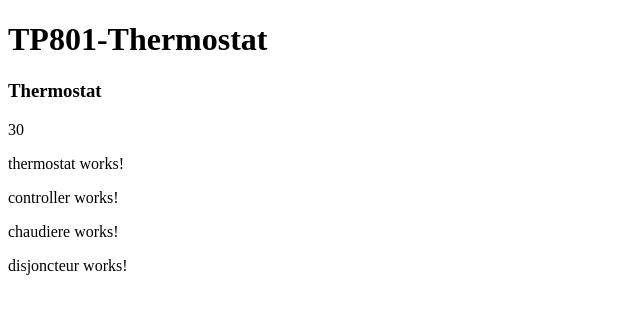
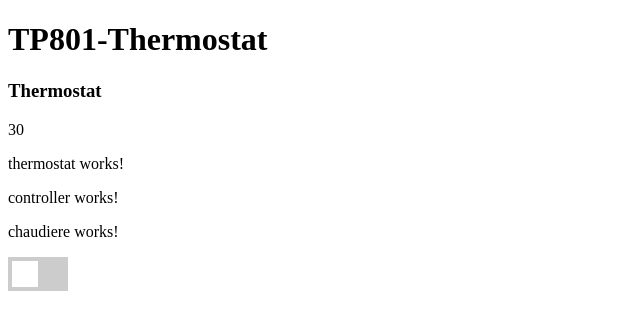
Before and after one commit to RemiChavance/TP801-Thermostat, an Angular app: page / in a window 1280 px wide. Shown: the top 330 px of the page, without its empty margins (0-640 px from the left). Built offline with nearby package versions, Linux system fonts and the light colour scheme.

Commit message:
Adding button On/off

```diff
--- a/angular.json
+++ b/angular.json
@@ -122,5 +122,8 @@
         }
       }
     }
+  },
+  "cli": {
+    "analytics": "05ebaa1d-3176-4d77-a705-923d4641638f"
   }
 }
--- a/src/app/app.module.ts
+++ b/src/app/app.module.ts
@@ -1,5 +1,6 @@
 import { NgModule } from '@angular/core';
 import { BrowserModule } from '@angular/platform-browser';
+import { FormsModule } from '@angular/forms';
 
 import { AppRoutingModule } from './app-routing.module';
 import { AppComponent } from './app.component';
@@ -20,6 +21,7 @@ import { ThermometreComponent } from './components/thermometre/thermometre.compo
   ],
   imports: [
     BrowserModule,
+    FormsModule,
     AppRoutingModule
   ],
   providers: [],
--- a/src/app/components/disjoncteur/disjoncteur.component.html
+++ b/src/app/components/disjoncteur/disjoncteur.component.html
@@ -1 +1,4 @@
-<p>disjoncteur works!</p>
+<label class="switch">
+    <input type="checkbox" [(ngModel)]="isChecked" (change)="onCheckboxChange()">
+    <span class="slider"></span>
+</label>
--- a/src/app/components/disjoncteur/disjoncteur.component.scss
+++ b/src/app/components/disjoncteur/disjoncteur.component.scss
@@ -0,0 +1,49 @@
+.switch {
+    position: relative;
+    display: inline-block;
+    width: 60px;
+    height: 34px;}
+
+.switch input {
+    opacity: 0;
+    width: 0;
+    height: 0;
+}
+
+.slider {
+    position: absolute;
+    cursor: pointer;
+    top: 0;
+    left: 0;
+    right: 0;
+    bottom: 0;
+    background-color: #ccc;
+    -webkit-transition: .4s;
+    transition: .4s;
+}
+
+.slider:before {
+    position: absolute;
+    content: "";
+    height: 26px;
+    width: 26px;
+    left: 4px;
+    bottom: 4px;
+    background-color: white;
+    -webkit-transition: .4s;
+    transition: .4s;
+}
+
+input:checked + .slider {
+    background-color: #2196F3;
+}
+
+input:focus + .slider {
+    box-shadow: 0 0 1px #2196F3;
+}
+
+  input:checked + .slider:before {
+    -webkit-transform: translateX(26px);
+    -ms-transform: translateX(26px);
+    transform: translateX(26px);
+}
--- a/src/app/components/disjoncteur/disjoncteur.component.ts
+++ b/src/app/components/disjoncteur/disjoncteur.component.ts
@@ -1,4 +1,5 @@
 import { Component } from '@angular/core';
+
 
 @Component({
   selector: 'app-disjoncteur',
@@ -6,5 +7,12 @@ import { Component } from '@angular/core';
   styleUrls: ['./disjoncteur.component.scss']
 })
 export class DisjoncteurComponent {
+  isChecked = false;
+
+
+  onCheckboxChange() {
+    const value = this.isChecked ? "ON" : "OFF";
+    console.log("La case à cocher est : " + value);
+}
 
 }
```
